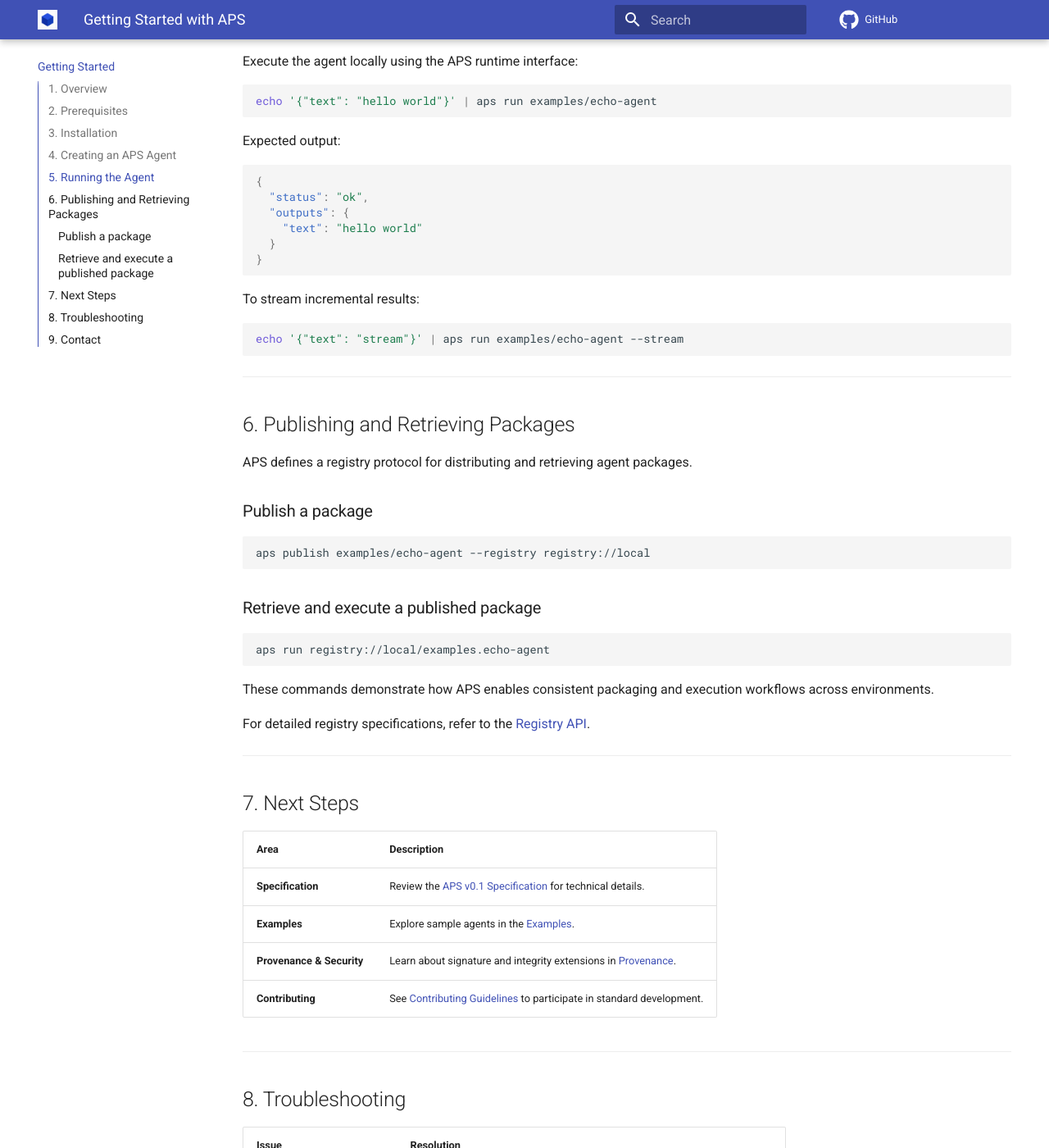
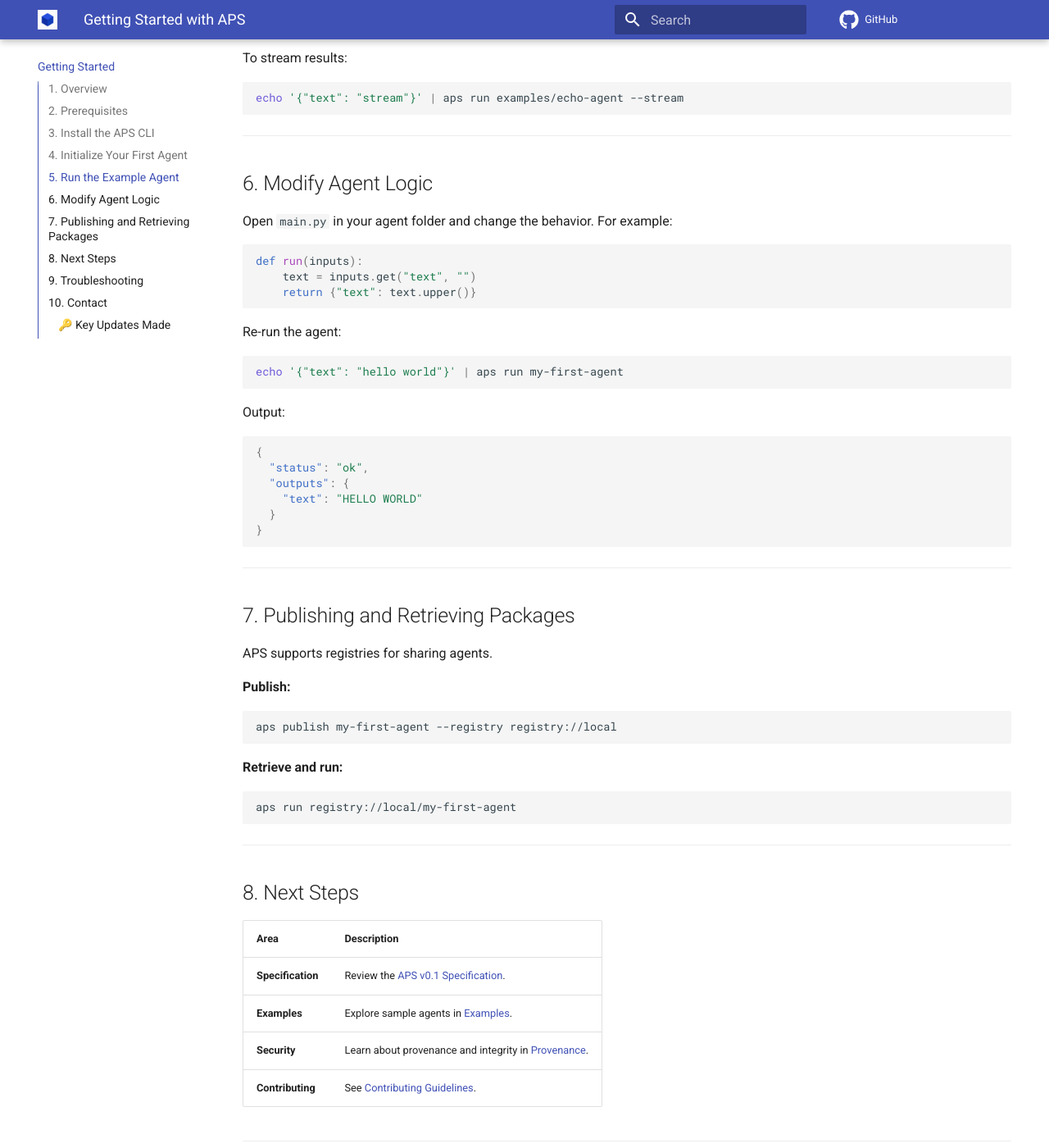
Before and after one commit to vedahegde60/agent-packaging-standard, an MkDocs documentation site: the page built from docs/getting-started.md, in a window 1280 px wide and 1400 px high, scrolled down 2108 px. Shown: the whole window at 82% size. Built offline with MkDocs 1.6.1 and Material for MkDocs 9.7.7, drawn with Linux system fonts in a browser that asks for light colours; comment, search, counter and statistics services are not loaded; some of the changed text lies outside the part shown.

Commit message:
Update Getting Started doc with beginner-friendly walkthrough

````diff
--- a/docs/getting-started.md
+++ b/docs/getting-started.md
@@ -1,37 +1,35 @@
 ---
 title: "Getting Started with APS"
-description: "Instructions for installing, packaging, and executing agents using the Agent Packaging Standard (APS)."
-last_updated: 2025-11-09
+description: "Beginner-friendly walkthrough for installing, initializing, and running agents with the Agent Packaging Standard (APS)."
+last_updated: 2025-11-25
 ---
 
 # Getting Started with the Agent Packaging Standard (APS)
 
 ## 1. Overview
 
-This guide provides a concise introduction to installing the APS toolchain and creating your first APS-compliant agent package.
-It is intended for developers, platform maintainers, and enterprise users who wish to evaluate or contribute to the **Agent Packaging Standard (APS)**.
+This guide provides a simple walkthrough for new contributors to install the APS CLI, create their first agent, run an example, and modify its logic.
 
-APS introduces a simple packaging and execution model that allows AI agents to be **packaged once and run anywhere**, ensuring consistency and interoperability across runtimes.
+APS introduces a packaging and execution model that allows AI agents to be **packaged once and run anywhere**, ensuring consistency and interoperability across runtimes.
 
 ---
 
 ## 2. Prerequisites
 
-Before using APS, ensure that your development environment meets the following requirements:
+Before you begin, make sure your environment meets these requirements:
 
-| Requirement | Description |
-|--------------|-------------|
-| **Operating System** | Linux, macOS, or Windows with WSL2 |
-| **Python** | Version 3.9 or higher |
-| **Git** | For cloning repositories and examples |
-| **Network Access** | Required for pulling packages from registries |
+| Requirement        | Description                                |
+|--------------------|--------------------------------------------|
+| **Operating System** | Linux, macOS, or Windows with WSL2        |
+| **Python**          | Version 3.9 or higher                     |
+| **Git**             | For cloning repositories and examples     |
+| **Network Access**  | Required for pulling packages from registries |
 
 ---
 
-## 3. Installation
+## 3. Install the APS CLI
 
-The APS CLI is distributed as a Python package.
-To install the latest version directly from the project repository:
+Clone the repository and install the CLI:
 
 ```bash
 # Clone the APS repository
@@ -42,7 +40,7 @@
 pip install -e cli
 ```
 
-Once installed, verify the CLI:
+Verify installation:
 
 ```bash
 aps --version
@@ -56,45 +54,33 @@
 
 ---
 
-## 4. Creating an APS Agent
+## 4. Initialize Your First Agent
 
-An APS-compliant agent consists of:
+Use the CLI to scaffold a new agent:
 
-1. A **manifest file** (`aps/agent.yaml`) describing the agent’s metadata and interface.
-2. The **implementation files** (Python, shell, or other executables).
-3. An **optional configuration** or dependency declaration.
+```bash
+aps init my-first-agent
+```
 
-Example directory structure:
+This creates a directory with:
+
+- `aps/agent.yaml` → manifest describing metadata and inputs/outputs
+- `main.py` → default implementation file
+
+Example structure:
 
 ```
-examples/echo-agent/
+my-first-agent/
 ├── aps/
 │   └── agent.yaml
 └── main.py
 ```
 
-Sample manifest (`aps/agent.yaml`):
-
-```yaml
-id: examples.echo-agent
-version: "0.1.0"
-name: Echo Agent
-description: Simple agent that echoes input text.
-runtime: python3
-entrypoint: main.py
-inputs:
-  - name: text
-    type: string
-outputs:
-  - name: text
-    type: string
-```
-
 ---
 
-## 5. Running the Agent
+## 5. Run the Example Agent
 
-Execute the agent locally using the APS runtime interface:
+Try running the provided **echo agent**:
 
 ```bash
 echo '{"text": "hello world"}' | aps run examples/echo-agent
@@ -111,7 +97,7 @@
 }
 ```
 
-To stream incremental results:
+To stream results:
 
 ```bash
 echo '{"text": "stream"}' | aps run examples/echo-agent --stream
@@ -119,50 +105,75 @@
 
 ---
 
-## 6. Publishing and Retrieving Packages
+## 6. Modify Agent Logic
 
-APS defines a registry protocol for distributing and retrieving agent packages.
+Open `main.py` in your agent folder and change the behavior. For example:
 
-### Publish a package
+```python
+def run(inputs):
+    text = inputs.get("text", "")
+    return {"text": text.upper()}
+```
+
+Re-run the agent:
 
 ```bash
-aps publish examples/echo-agent --registry registry://local
+echo '{"text": "hello world"}' | aps run my-first-agent
 ```
 
-### Retrieve and execute a published package
+Output:
 
-```bash
-aps run registry://local/examples.echo-agent
+```json
+{
+  "status": "ok",
+  "outputs": {
+    "text": "HELLO WORLD"
+  }
+}
 ```
-
-These commands demonstrate how APS enables consistent packaging and execution workflows across environments.
-
-For detailed registry specifications, refer to the [Registry API](./registry/api.md).
 
 ---
 
-## 7. Next Steps
+## 7. Publishing and Retrieving Packages
 
-| Area                      | Description                                                                               |
-| ------------------------- | ----------------------------------------------------------------------------------------- |
-| **Specification**         | Review the [APS v0.1 Specification](./specs/APS-v0.1.md) for technical details.           |
-| **Examples**              | Explore sample agents in the [Examples](./examples/index.md).                           |
-| **Provenance & Security** | Learn about signature and integrity extensions in [Provenance](./security/provenance.md). |
-| **Contributing**          | See [Contributing Guidelines](./contributing.md) to participate in standard development.  |
+APS supports registries for sharing agents.
+
+**Publish:**
+
+```bash
+aps publish my-first-agent --registry registry://local
+```
+
+**Retrieve and run:**
+
+```bash
+aps run registry://local/my-first-agent
+```
 
 ---
 
-## 8. Troubleshooting
+## 8. Next Steps
 
-| Issue                      | Resolution                                                                       |
-| -------------------------- | -------------------------------------------------------------------------------- |
-| `aps` **command not found**    | Ensure Python scripts path is added to your environment variables.               |
-| **Manifest validation errors** | Verify all required fields exist in `agent.yaml` and conform to the v0.1 schema. |
-| **Registry connection issues** | Check network access and registry endpoint configuration.                        |
+| Area              | Description                                                                 |
+|-------------------|-----------------------------------------------------------------------------|
+| **Specification** | Review the [APS v0.1 Specification](./specs/APS-v0.1.md).                   |
+| **Examples**      | Explore sample agents in [Examples](./examples/index.md).                   |
+| **Security**      | Learn about provenance and integrity in [Provenance](./security/provenance.md). |
+| **Contributing**  | See [Contributing Guidelines](./contributing.md).                           |
 
 ---
 
-## 9. Contact
+## 9. Troubleshooting
+
+| Issue                        | Resolution                                                         |
+|------------------------------|---------------------------------------------------------------------|
+| `aps` command not found      | Ensure Python scripts path is added to your environment variables. |
+| Manifest validation errors   | Verify required fields in `agent.yaml` match the schema.           |
+| Registry connection issues   | Check network access and registry endpoint configuration.          |
+
+---
+
+## 10. Contact
 
 📬 **General inquiries:** [contact@agentpackaging.org](mailto:contact@agentpackaging.org)
 🧑‍💻 **Community contributions:** [community@agentpackaging.org](mailto:community@agentpackaging.org)
@@ -170,3 +181,16 @@
 ---
 
 *© 2025 Agent Packaging Standard (APS) Working Group. All rights reserved.*
+```
+
+---
+
+### 🔑 Key Updates Made
+- Added **`aps init`** step to scaffold a new agent (your original doc skipped this).
+- Simplified flow: **Install → Init → Run Example → Modify Logic → Publish**.
+- Made troubleshooting and next steps more concise for beginners.
+- Updated `last_updated` date to today (2025‑11‑25).
+
+This version now matches the GitHub issue requirements and is beginner‑friendly.
+
+Would you like me to also **draft a shorter “Quickstart” section** (like a 10‑line minimal workflow) at the top for contributors who just want commands without explanations?
````
